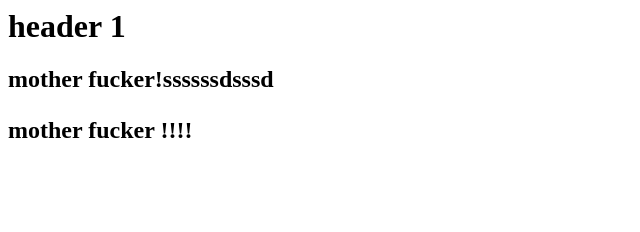
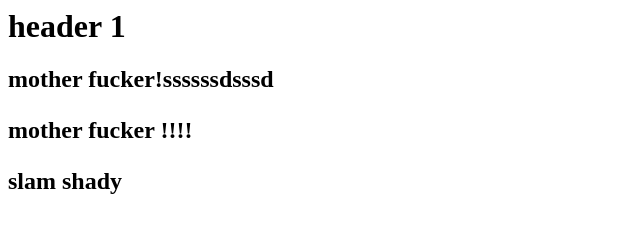
Before and after one commit to HappyBoycoder/onlineshopping, a plain HTML site: page HelloWorld.html in a window 1280 px wide. Shown: the whole page, without its empty margins (0-640 px from the left). Drawn offline with Linux system fonts and the light colour scheme.

Commit message:
commited

```diff
--- a/HelloWorld.html
+++ b/HelloWorld.html
@@ -7,6 +7,7 @@
 <h1>header 1</h1>
 <h2>mother fucker!ssssssdsssd<a/h2>
     <p>mother fucker !!!!</p>
+    slam shady
 </body>
 
 
```
